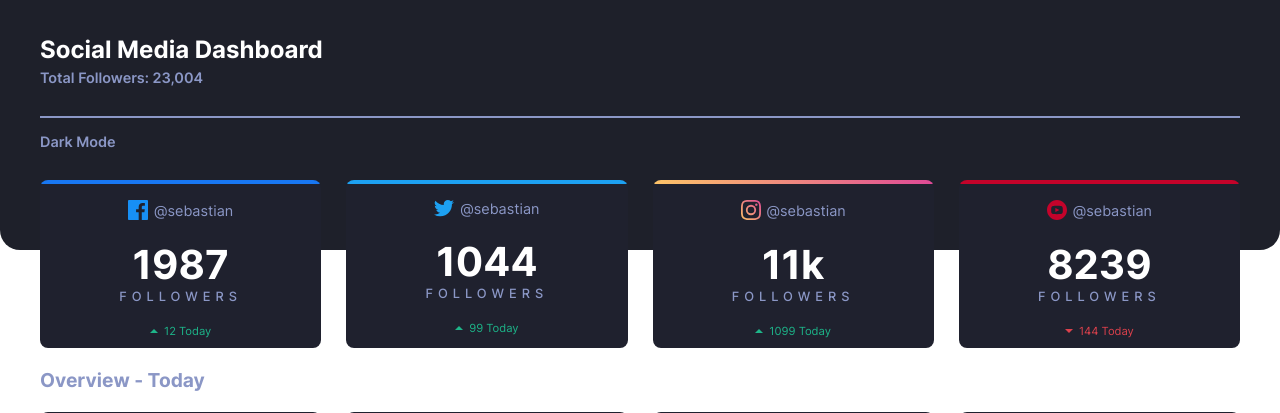
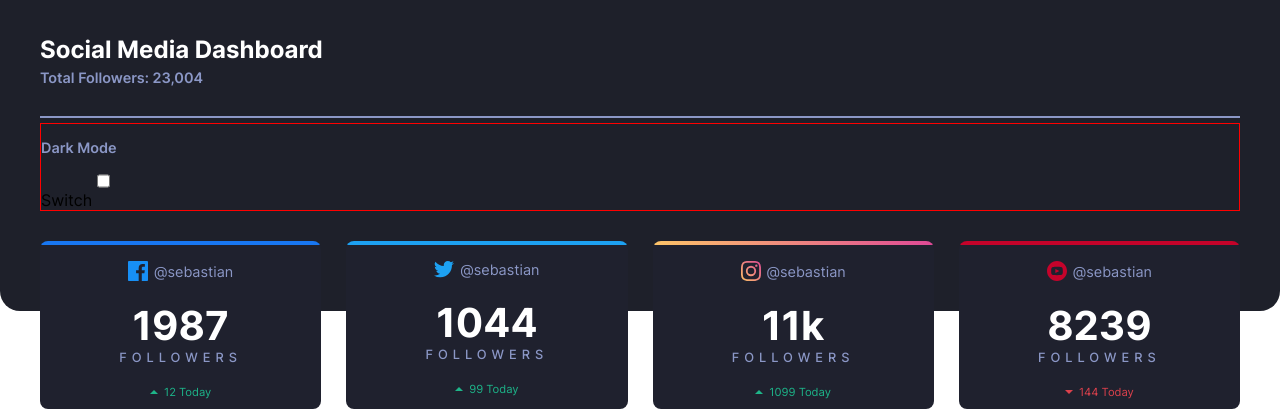
Before and after one commit to stoicstian/frontend-mentor-social-media-dashboard, a Django app: page / in a window 1280 px wide. Shown: the top 413 px of the page. Run offline with Django 3.2, Linux system fonts and the light colour scheme.

Commit message:
Agregando switcher para cambiar del tema

```diff
--- a/app/static/css/styles.css
+++ b/app/static/css/styles.css
@@ -39,12 +39,6 @@ body {
   margin: 5px 0px;
   border-bottom: 2px solid #8b97c6;
 }
-.top-cards__text-switcher {
-  font-size: 0.9em;
-  font-weight: 600;
-  color: #8b97c6;
-  margin-top: 15px;
-}
 .top-cards__content {
   padding: 0px 40px;
   display: grid;
@@ -52,6 +46,19 @@ body {
   row-gap: 25px;
   column-gap: 25px;
   margin-top: -70px;
+}
+
+.switcher {
+  border: 1px solid red;
+}
+.switcher__text {
+  font-size: 0.9em;
+  font-weight: 600;
+  color: #8b97c6;
+  margin-top: 15px;
+}
+.switcher__widget {
+  height: 50px;
 }
 
 .card {
--- /dev/null
+++ b/app/static/sass/_switcher.scss
@@ -0,0 +1,17 @@
+@use './colors';
+@use './config';
+
+.switcher {
+  border: 1px solid red;
+
+  &__text {
+    font-size: 0.9em;
+    font-weight: 600;
+    color: colors.$dark-grayish-blue;
+    margin-top: 15px;
+  }
+
+  &__widget {
+    height: 50px;
+  }
+}
--- a/app/static/sass/_top-cards.scss
+++ b/app/static/sass/_top-cards.scss
@@ -33,12 +33,6 @@
     margin: 5px 0px;
     border-bottom: 2px solid colors.$dark-grayish-blue;
   }
-  &__text-switcher {
-    font-size: 0.9em;
-    font-weight: 600;
-    color: colors.$dark-grayish-blue;
-    margin-top: 15px;
-  }
 
   &__content {
     @include config.config-wrapper(0px 40px);
--- a/app/static/sass/styles.scss
+++ b/app/static/sass/styles.scss
@@ -2,6 +2,7 @@
 @use './colors';
 @use './config';
 @use './top-cards';
+@use './switcher';
 @use './card_social_media';
 @use './low-cards';
 @use './card_social_overview_today';
--- a/app/templates/index.html
+++ b/app/templates/index.html
@@ -12,7 +12,17 @@
       <header class="top-cards__header">
         <h1 class="top-cards__title">Social Media Dashboard</h1>
         <p class="top-cards__subtitle">Total Followers: 23,004</p>
-        <p class="top-cards__text-switcher">Dark Mode</p>
+        <div class="switcher">
+          <p class="switcher__text">Dark Mode</p>
+          <label for="switcher__label">
+            Switch
+            <input
+              type="checkbox"
+              class="switcher__widget"
+              id="switcher__label"
+            />
+          </label>
+        </div>
       </header>
       <main class="top-cards__content">
         <article class="card card__facebook">
```
Also changed, not shown: 1 other file.
